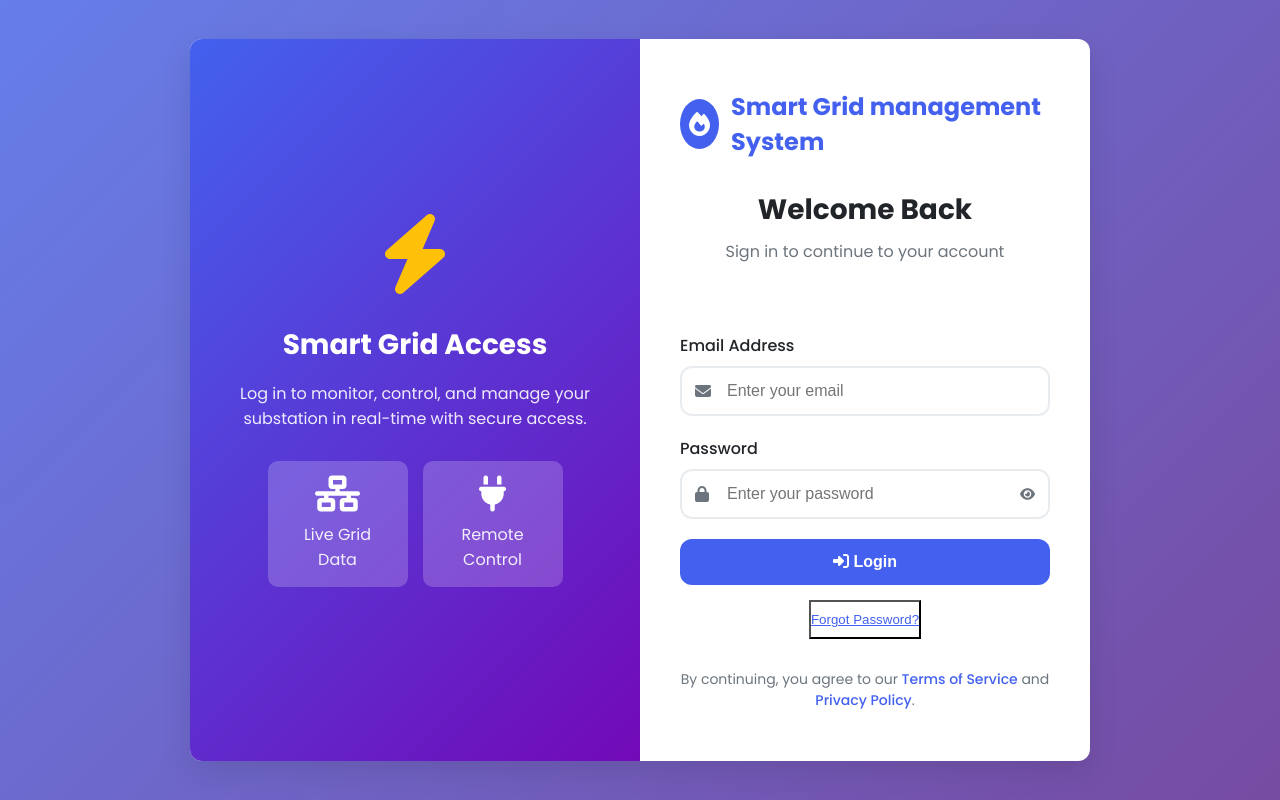
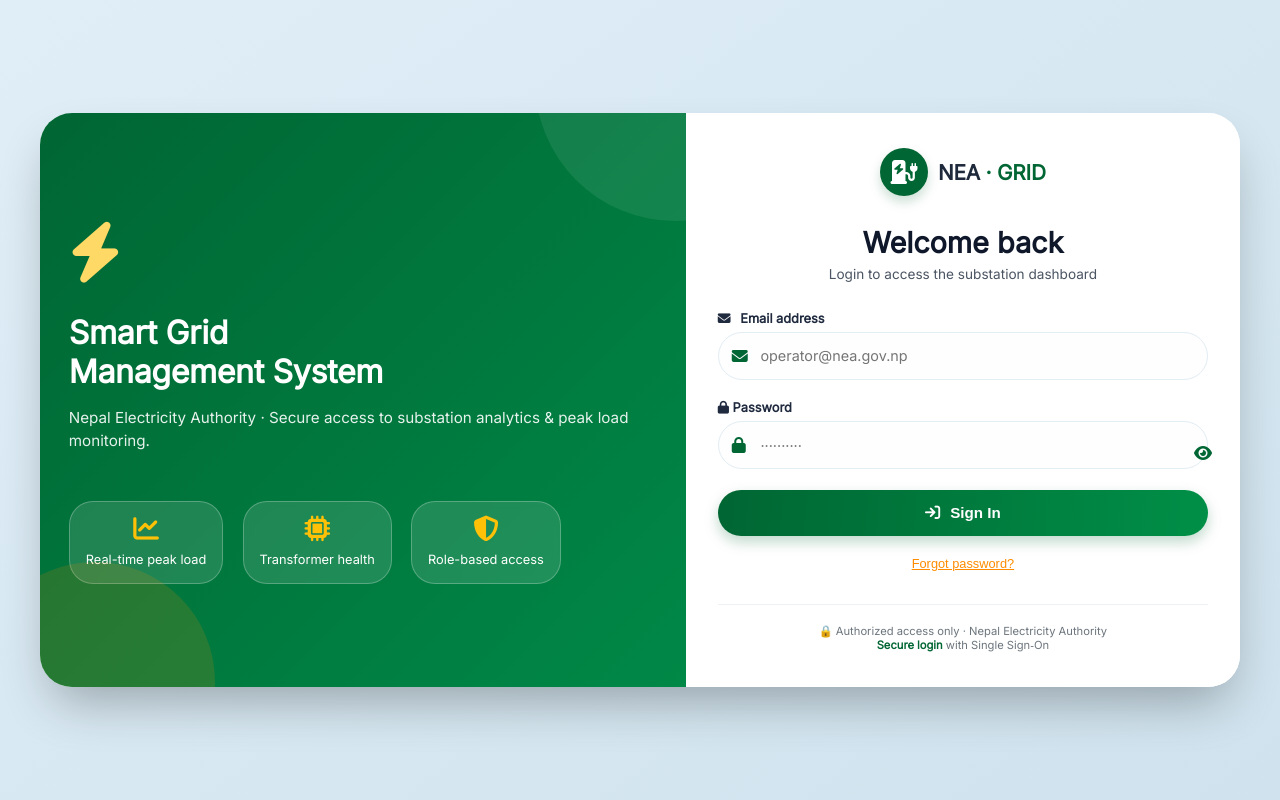
Before and after one commit to deepakrajpant/grid, a plain HTML site: page index.html in a window 1280 px wide. Drawn offline with Linux system fonts and the light colour scheme; no server answers.

Commit message:
Update index.html

```diff
--- a/index.html
+++ b/index.html
@@ -2,27 +2,11 @@
 <html lang="en">
 <head>
   <meta charset="UTF-8">
-  <meta name="viewport" content="width=device-width, initial-scale=1.0">
-  <title>Smart Grid Management System </title>
+  <meta name="viewport" content="width=device-width, initial-scale=1.0, viewport-fit=cover">
+  <title>NEA Smart Grid Access | Login</title>
   <link rel="stylesheet" href="https://cdnjs.cloudflare.com/ajax/libs/font-awesome/6.4.0/css/all.min.css">
-  <link href="https://fonts.googleapis.com/css2?family=Poppins:wght@300;400;500;600;700&display=swap" rel="stylesheet">
+  <link href="https://fonts.googleapis.com/css2?family=Inter:opsz,wght@14..32,300;400;500;600;700;800&display=swap" rel="stylesheet">
   <style>
-    :root {
-      --primary: #4361ee;
-      --primary-dark: #3a56d4;
-      --secondary: #7209b7;
-      --accent: #f72585;
-      --light: #f8f9fa;
-      --dark: #212529;
-      --success: #4cc9f0;
-      --error: #f94144;
-      --gray: #6c757d;
-      --light-gray: #e9ecef;
-      --border-radius: 12px;
-      --box-shadow: 0 10px 30px rgba(0, 0, 0, 0.1);
-      --transition: all 0.3s ease;
-    }
-
     * {
       margin: 0;
       padding: 0;
@@ -30,425 +14,446 @@
     }
 
     body {
-      font-family: 'Poppins', sans-serif;
-      background: linear-gradient(135deg, #667eea 0%, #764ba2 100%);
+      font-family: 'Inter', sans-serif;
+      background: linear-gradient(145deg, #e0eef7 0%, #cfe2ed 100%);
       min-height: 100vh;
       display: flex;
+      align-items: center;
       justify-content: center;
-      align-items: center;
-      padding: 20px;
-      color: var(--dark);
+      padding: 1.5rem;
     }
 
-    .container {
+    /* main container - card style like dashboard */
+    .login-wrapper {
+      max-width: 1200px;
+      width: 100%;
+      background: rgba(255, 255, 255, 0.98);
+      border-radius: 2rem;
+      box-shadow: 0 25px 50px -12px rgba(0, 0, 0, 0.3);
+      overflow: hidden;
       display: flex;
-      max-width: 900px;
-      width: 100%;
-      background: white;
-      border-radius: var(--border-radius);
-      overflow: hidden;
-      box-shadow: var(--box-shadow);
-      animation: fadeIn 0.5s ease;
+      flex-wrap: wrap;
+      transition: all 0.2s;
     }
 
-    @keyframes fadeIn {
-      from { opacity: 0; transform: translateY(20px); }
-      to { opacity: 1; transform: translateY(0); }
-    }
-
-    .illustration {
-      flex: 1;
-      background: linear-gradient(135deg, #4361ee 0%, #7209b7 100%);
+    /* left illustration panel - green gradient (NEA style) */
+    .hero-panel {
+      flex: 1.2;
+      background: linear-gradient(135deg, #006633 0%, #008847 100%);
+      padding: 2rem 1.8rem;
       display: flex;
       flex-direction: column;
       justify-content: center;
-      align-items: center;
-      padding: 40px;
       color: white;
-      text-align: center;
-      display: none;
+      position: relative;
+      overflow: hidden;
     }
 
-    .illustration img {
-      width: 100%;
-      max-width: 300px;
-      margin-bottom: 20px;
+    .hero-panel::before {
+      content: "";
+      position: absolute;
+      top: -30%;
+      right: -20%;
+      width: 280px;
+      height: 280px;
+      background: rgba(255,255,255,0.08);
+      border-radius: 50%;
+      pointer-events: none;
     }
 
-    .illustration h2 {
-      font-size: 28px;
-      margin-bottom: 15px;
+    .hero-panel::after {
+      content: "";
+      position: absolute;
+      bottom: -20%;
+      left: -10%;
+      width: 240px;
+      height: 240px;
+      background: rgba(255,140,0,0.15);
+      border-radius: 50%;
+      pointer-events: none;
     }
 
-    .illustration p {
-      font-size: 16px;
-      opacity: 0.9;
+    .hero-icon {
+      font-size: 3.8rem;
+      margin-bottom: 1.5rem;
+      color: #FFD966;
     }
 
-    .auth-container {
-      flex: 1;
-      padding: 50px 40px;
-      position: relative;
+    .hero-panel h2 {
+      font-size: 2rem;
+      font-weight: 700;
+      letter-spacing: -0.3px;
+      margin-bottom: 1rem;
+      line-height: 1.2;
     }
 
-    .logo {
+    .hero-panel p {
+      font-size: 0.95rem;
+      opacity: 0.9;
+      margin-bottom: 2rem;
+      line-height: 1.5;
+    }
+
+    .feature-grid {
+      display: flex;
+      gap: 1.2rem;
+      flex-wrap: wrap;
+      margin-top: 1rem;
+    }
+
+    .feature-card {
+      background: rgba(255, 255, 255, 0.12);
+      backdrop-filter: blur(4px);
+      padding: 0.9rem 1rem;
+      border-radius: 1.5rem;
+      min-width: 130px;
+      text-align: center;
+      border: 1px solid rgba(255,255,255,0.25);
+    }
+
+    .feature-card i {
+      font-size: 1.6rem;
+      margin-bottom: 0.4rem;
+      display: block;
+      color: #FFC107;
+    }
+
+    .feature-card span {
+      font-weight: 500;
+      font-size: 0.8rem;
+    }
+
+    /* right form panel */
+    .form-panel {
+      flex: 1;
+      padding: 2.2rem 2rem;
+      background: white;
+    }
+
+    .logo-area {
+      display: flex;
+      align-items: center;
+      gap: 10px;
+      margin-bottom: 1.8rem;
+      justify-content: center;
+    }
+
+    .logo-badge {
+      background: #006633;
+      width: 48px;
+      height: 48px;
+      border-radius: 60px;
       display: flex;
       align-items: center;
       justify-content: center;
-      margin-bottom: 30px;
-    }
-
-    .logo-icon {
-      background: var(--primary);
-      width: 50px;
-      height: 50px;
-      border-radius: 50%;
-      display: flex;
-      align-items: center;
-      justify-content: center;
-      margin-right: 12px;
       color: white;
-      font-size: 24px;
+      font-size: 1.5rem;
+      box-shadow: 0 6px 12px rgba(0,102,51,0.2);
     }
 
     .logo-text {
-      font-size: 24px;
       font-weight: 700;
-      color: var(--primary);
+      font-size: 1.3rem;
+      color: #1e293b;
+      letter-spacing: -0.2px;
+    }
+
+    .logo-text span {
+      color: #006633;
+      font-weight: 800;
     }
 
     .form-header {
       text-align: center;
-      margin-bottom: 30px;
+      margin-bottom: 1.8rem;
     }
 
     .form-header h1 {
-      font-size: 28px;
-      color: var(--dark);
-      margin-bottom: 8px;
+      font-size: 1.8rem;
+      font-weight: 700;
+      color: #0f172a;
     }
 
     .form-header p {
-      color: var(--gray);
-      font-size: 16px;
+      color: #4b5563;
+      font-size: 0.85rem;
+      margin-top: 6px;
     }
 
-    .form-group {
-      margin-bottom: 20px;
-      position: relative;
+    .input-group {
+      margin-bottom: 1.3rem;
     }
 
-    .form-group label {
+    .input-group label {
       display: block;
-      margin-bottom: 8px;
-      font-weight: 500;
-      color: var(--dark);
+      font-weight: 600;
+      font-size: 0.8rem;
+      color: #1f2a3e;
+      margin-bottom: 6px;
     }
 
-    .input-with-icon {
+    .input-icon-wrapper {
       position: relative;
+      display: flex;
+      align-items: center;
     }
 
-    .input-icon {
+    .input-icon-wrapper i:first-child {
       position: absolute;
-      left: 15px;
-      top: 50%;
-      transform: translateY(-50%);
-      color: var(--gray);
+      left: 14px;
+      color: #006633;
+      font-size: 1rem;
     }
 
-    .form-control {
+    .input-icon-wrapper input {
       width: 100%;
-      padding: 14px 20px 14px 45px;
-      border: 2px solid var(--light-gray);
-      border-radius: var(--border-radius);
-      font-size: 16px;
-      transition: var(--transition);
+      padding: 0.9rem 1rem 0.9rem 2.6rem;
+      border: 1.5px solid #e2edf4;
+      border-radius: 60px;
+      font-size: 0.9rem;
+      font-family: 'Inter', monospace;
+      transition: all 0.2s;
+      background: #fefefe;
       outline: none;
     }
 
-    .form-control:focus {
-      border-color: var(--primary);
-      box-shadow: 0 0 0 3px rgba(67, 97, 238, 0.2);
+    .input-icon-wrapper input:focus {
+      border-color: #FF8C00;
+      box-shadow: 0 0 0 3px rgba(255, 140, 0, 0.15);
     }
 
     .password-toggle {
       position: absolute;
-      right: 15px;
-      top: 50%;
-      transform: translateY(-50%);
+      right: 12px;
       background: none;
       border: none;
-      color: var(--gray);
       cursor: pointer;
+      color: #94a3b8;
+      font-size: 1rem;
+      padding: 0 8px;
     }
 
-    .btn {
-      display: block;
+    .btn-login {
+      background: linear-gradient(95deg, #006633, #008f47);
       width: 100%;
-      padding: 14px;
+      padding: 0.9rem;
       border: none;
-      border-radius: var(--border-radius);
-      font-size: 16px;
-      font-weight: 600;
+      border-radius: 60px;
+      font-weight: 700;
+      font-size: 0.95rem;
+      color: white;
+      display: flex;
+      align-items: center;
+      justify-content: center;
+      gap: 10px;
       cursor: pointer;
-      transition: var(--transition);
-      text-align: center;
+      transition: 0.2s;
+      margin: 0.8rem 0 1rem;
+      box-shadow: 0 6px 14px rgba(0,102,51,0.25);
     }
 
-    .btn-primary {
-      background: var(--primary);
-      color: white;
-      margin-top: 10px;
+    .btn-login:hover {
+      transform: translateY(-2px);
+      filter: brightness(1.02);
     }
 
-    .btn-primary:hover {
-      background: var(--primary-dark);
-      transform: translateY(-2px);
+    .forgot-link {
+      text-align: center;
+      margin: 0.5rem 0;
     }
 
-    .btn-secondary {
-      background: var(--secondary);
-      color: white;
-      margin-top: 10px;
+    .forgot-link button {
+      background: none;
+      border: none;
+      font-size: 0.8rem;
+      font-weight: 500;
+      color: #FF8C00;
+      cursor: pointer;
+      text-decoration: underline;
     }
 
-    .btn-secondary:hover {
-      opacity: 0.9;
-      transform: translateY(-2px);
+    .footer-note {
+      text-align: center;
+      margin-top: 2rem;
+      font-size: 0.7rem;
+      color: #6c757d;
+      border-top: 1px solid #eef2f5;
+      padding-top: 1.2rem;
     }
 
-    .btn-link {
-      background: none;
-      color: var(--primary);
-      text-decoration: underline;
-      font-weight: 500;
-      padding: 10px 0;
+    .footer-note a {
+      color: #006633;
+      text-decoration: none;
+      font-weight: 600;
     }
 
-    .btn-link:hover {
-      color: var(--primary-dark);
-    }
-
-    .divider {
-      display: flex;
-      align-items: center;
-      margin: 20px 0;
-    }
-
-    .divider-line {
-      flex: 1;
-      height: 1px;
-      background: var(--light-gray);
-    }
-
-    .divider-text {
-      padding: 0 15px;
-      color: var(--gray);
-      font-size: 14px;
-    }
-
-    #msg {
-      padding: 12px;
-      border-radius: var(--border-radius);
-      margin: 15px 0;
+    .msg-alert {
+      padding: 0.75rem;
+      border-radius: 60px;
+      font-size: 0.8rem;
       text-align: center;
-      font-weight: 500;
+      margin-bottom: 1.2rem;
     }
 
     .msg-error {
-      background: rgba(249, 65, 68, 0.1);
-      color: var(--error);
-      border: 1px solid rgba(249, 65, 68, 0.2);
+      background: #ffece6;
+      color: #bc4e2c;
+      border-left: 4px solid #f97316;
     }
 
     .msg-success {
-      background: rgba(76, 201, 240, 0.1);
-      color: var(--success);
-      border: 1px solid rgba(76, 201, 240, 0.2);
+      background: #e3f7e8;
+      color: #006633;
+      border-left: 4px solid #006633;
     }
 
-    .loading {
+    /* loading overlay */
+    .loading-overlay {
       position: absolute;
       top: 0;
       left: 0;
-      right: 0;
-      bottom: 0;
-      background: rgba(255, 255, 255, 0.8);
+      width: 100%;
+      height: 100%;
+      background: rgba(255,255,255,0.85);
+      backdrop-filter: blur(4px);
       display: flex;
       align-items: center;
       justify-content: center;
-      border-radius: var(--border-radius);
-      z-index: 10;
+      z-index: 100;
+      border-radius: 2rem;
       opacity: 0;
       visibility: hidden;
-      transition: var(--transition);
+      transition: 0.2s;
     }
 
-    .loading.active {
+    .loading-overlay.active {
       opacity: 1;
       visibility: visible;
     }
 
     .spinner {
-      width: 50px;
-      height: 50px;
-      border: 5px solid rgba(67, 97, 238, 0.2);
-      border-top: 5px solid var(--primary);
+      width: 48px;
+      height: 48px;
+      border: 4px solid #e2edf4;
+      border-top: 4px solid #006633;
       border-radius: 50%;
-      animation: spin 1s linear infinite;
+      animation: spin 0.7s linear infinite;
     }
 
     @keyframes spin {
-      0% { transform: rotate(0deg); }
-      100% { transform: rotate(360deg); }
+      to { transform: rotate(360deg); }
     }
 
-    .social-login {
-      display: flex;
-      gap: 15px;
-      margin-top: 20px;
+    /* responsive */
+    @media (max-width: 800px) {
+      body {
+        padding: 1rem;
       }
-
-    .social-btn {
+      .hero-panel {
+        display: none;
+      }
+      .form-panel {
         flex: 1;
-      padding: 12px;
-      border-radius: var(--border-radius);
-      display: flex;
-      align-items: center;
-      justify-content: center;
-      background: var(--light);
-      border: 1px solid var(--light-gray);
-      color: var(--dark);
-      font-weight: 500;
-      transition: var(--transition);
+        padding: 1.8rem;
       }
-
-    .social-btn:hover {
-      background: var(--light-gray);
-      transform: translateY(-2px);
+      .login-wrapper {
+        max-width: 500px;
+        margin: 0 auto;
       }
-
-    .social-btn i {
-      margin-right: 8px;
-      font-size: 18px;
+      .logo-text {
+        font-size: 1.2rem;
       }
-
-    .google { color: #DB4437; }
-    .facebook { color: #4267B2; }
-    .github { color: #333; }
-
-    .footer {
-      text-align: center;
-      margin-top: 30px;
-      color: var(--gray);
-      font-size: 14px;
-    }
-
-    .footer a {
-      color: var(--primary);
-      text-decoration: none;
-      font-weight: 500;
-    }
-
-    .footer a:hover {
-      text-decoration: underline;
-    }
-
-    /* Responsive Design */
-    @media (min-width: 768px) {
-      .illustration {
-        display: flex;
+      .form-header h1 {
+        font-size: 1.5rem;
       }
     }
 
     @media (max-width: 480px) {
-      .auth-container {
-        padding: 40px 20px;
+      .form-panel {
+        padding: 1.5rem;
       }
-
-      .form-header h1 {
-        font-size: 24px;
+      .input-icon-wrapper input {
+        padding: 0.8rem 1rem 0.8rem 2.5rem;
       }
-
-      .social-login {
-        flex-direction: column;
+      .btn-login {
+        padding: 0.8rem;
       }
     }
   </style>
 </head>
 <body>
-<div class="container">
-  <div class="illustration">
-    <i class="fas fa-bolt" style="font-size: 80px; margin-bottom: 30px; color: #ffc107;"></i>
-    <h2>Smart Grid Access</h2>
-    <p>Log in to monitor, control, and manage your substation in real-time with secure access.</p>
-
-    <div style="margin-top: 30px; display: flex; gap: 15px;">
-      <div style="background: rgba(255,255,255,0.2); padding: 15px; border-radius: 10px; width: 140px;">
-        <i class="fas fa-network-wired" style="font-size: 36px; margin-bottom: 10px;"></i>
-        <p>Live Grid Data</p>
+<div class="login-wrapper">
+  <!-- Left panel: NEA themed illustration -->
+  <div class="hero-panel">
+    <div class="hero-icon">
+      <i class="fas fa-bolt"></i>
     </div>
-      <div style="background: rgba(255,255,255,0.2); padding: 15px; border-radius: 10px; width: 140px;">
-        <i class="fas fa-plug" style="font-size: 36px; margin-bottom: 10px;"></i>
-        <p>Remote Control</p>
+    <h2>Smart Grid<br>Management System</h2>
+    <p>Nepal Electricity Authority · Secure access to substation analytics & peak load monitoring.</p>
+    <div class="feature-grid">
+      <div class="feature-card">
+        <i class="fas fa-chart-line"></i>
+        <span>Real-time peak load</span>
+      </div>
+      <div class="feature-card">
+        <i class="fas fa-microchip"></i>
+        <span>Transformer health</span>
+      </div>
+      <div class="feature-card">
+        <i class="fas fa-shield-alt"></i>
+        <span>Role-based access</span>
       </div>
     </div>
   </div>
 
-    <div class="auth-container">
-      <div class="logo">
-        <div class="logo-icon">
-          <i class="fas fa-fire"></i>
+  <!-- Right panel: login form -->
+  <div class="form-panel" style="position: relative;">
+    <div class="logo-area">
+      <div class="logo-badge">
+        <i class="fas fa-charging-station"></i>
       </div>
-        <div class="logo-text">Smart Grid management System</div>
+      <div class="logo-text">NEA<span> · GRID</span></div>
     </div>
 
     <div class="form-header">
-        <h1>Welcome Back</h1>
-        <p>Sign in to continue to your account</p>
+      <h1>Welcome back</h1>
+      <p>Login to access the substation dashboard</p>
     </div>
 
     <div id="msg"></div>
 
-      <div class="form-group">
-        <label for="email">Email Address</label>
-        <div class="input-with-icon">
-          <i class="fas fa-envelope input-icon"></i>
-          <input type="email" id="email" class="form-control" placeholder="Enter your email">
+    <div class="input-group">
+      <label><i class="fas fa-envelope" style="margin-right: 6px;"></i> Email address</label>
+      <div class="input-icon-wrapper">
+        <i class="fas fa-envelope"></i>
+        <input type="email" id="email" placeholder="operator@nea.gov.np" autocomplete="email">
       </div>
     </div>
 
-      <div class="form-group">
-        <label for="password">Password</label>
-        <div class="input-with-icon">
-          <i class="fas fa-lock input-icon"></i>
-          <input type="password" id="password" class="form-control" placeholder="Enter your password">
-          <button class="password-toggle" id="togglePassword">
+    <div class="input-group">
+      <label><i class="fas fa-lock"></i> Password</label>
+      <div class="input-icon-wrapper">
+        <i class="fas fa-lock"></i>
+        <input type="password" id="password" placeholder="··········" autocomplete="current-password">
+        <button class="password-toggle" id="togglePassword" type="button">
           <i class="fas fa-eye"></i>
         </button>
       </div>
     </div>
 
-      <button class="btn btn-primary" onclick="login()">
-        <i class="fas fa-sign-in-alt"></i> Login
+    <button class="btn-login" onclick="login()">
+      <i class="fas fa-arrow-right-to-bracket"></i> Sign In
     </button>
 
-
-
-      <div style="text-align: center; margin-top: 15px;">
-        <button class="btn-link" onclick="forgotPassword()">
-          Forgot Password?
-        </button>
+    <div class="forgot-link">
+      <button onclick="forgotPassword()" id="forgotBtn">Forgot password?</button>
     </div>
 
-
-
-      <div class="footer">
-        <p>By continuing, you agree to our <a href="#">Terms of Service</a> and <a href="#">Privacy Policy</a>.</p>
+    <div class="footer-note">
+      <p>🔒 Authorized access only · Nepal Electricity Authority<br> <a href="#">Secure login</a> with Single Sign‑On</p>
     </div>
 
-      <div class="loading" id="loading">
+    <div id="loading" class="loading-overlay">
       <div class="spinner"></div>
     </div>
   </div>
@@ -459,7 +464,6 @@
   import {
     getAuth,
     signInWithEmailAndPassword,
-      createUserWithEmailAndPassword,
     sendPasswordResetEmail,
     onAuthStateChanged
   } from "https://www.gstatic.com/firebasejs/10.12.0/firebase-auth.js";
@@ -478,45 +482,41 @@
   const auth = getAuth(app);
 
   // DOM elements
-    const loading = document.getElementById('loading');
+  const loadingEl = document.getElementById('loading');
   const togglePassword = document.getElementById('togglePassword');
   const passwordField = document.getElementById('password');
   const msgElement = document.getElementById('msg');
 
-    // Toggle password visibility
-    togglePassword.addEventListener('click', function() {
-      const type = passwordField.getAttribute('type') === 'password' ? 'text' : 'password';
-      passwordField.setAttribute('type', type);
-      this.innerHTML = type === 'password' ? '<i class="fas fa-eye"></i>' : '<i class="fas fa-eye-slash"></i>';
-    });
+  // Helper UI
+  function showLoading() { if(loadingEl) loadingEl.classList.add('active'); }
+  function hideLoading() { if(loadingEl) loadingEl.classList.remove('active'); }
 
-    // Show loading indicator
-    function showLoading() {
-      loading.classList.add('active');
-    }
-
-    // Hide loading indicator
-    function hideLoading() {
-      loading.classList.remove('active');
-    }
-
-    // Show message
-    function showMsg(msg, success = false) {
+  function showMsg(msg, isSuccess = false) {
+    if(!msgElement) return;
     msgElement.innerText = msg;
-      msgElement.className = success ? 'msg-success' : 'msg-error';
+    msgElement.className = `msg-alert ${isSuccess ? 'msg-success' : 'msg-error'}`;
     setTimeout(() => {
       msgElement.innerText = '';
       msgElement.className = '';
     }, 5000);
   }
 
-    // Login function
+  // Toggle password visibility
+  if (togglePassword) {
+    togglePassword.addEventListener('click', () => {
+      const type = passwordField.getAttribute('type') === 'password' ? 'text' : 'password';
+      passwordField.setAttribute('type', type);
+      togglePassword.innerHTML = type === 'password' ? '<i class="fas fa-eye"></i>' : '<i class="fas fa-eye-slash"></i>';
+    });
+  }
+
+  // Login logic (preserved exact routing)
   window.login = function () {
-      const email = document.getElementById("email").value;
+    const email = document.getElementById("email").value.trim();
     const password = document.getElementById("password").value;
 
     if (!email || !password) {
-        showMsg("Please fill in all fields");
+      showMsg("Please fill in both email and password.");
       return;
     }
 
@@ -525,77 +525,59 @@
     signInWithEmailAndPassword(auth, email, password)
       .then(() => {
         hideLoading();
-
         const userEmail = auth.currentUser.email;
-
-    if (
-      userEmail === "mainahiya132ss@gmail.com" ||
-      userEmail === "abc2@gmail.com"
-    ) {
+        // routing exactly as original (mainahiya / xyz / home)
+        if (userEmail === "mainahiya132ss@gmail.com" || userEmail === "abc2@gmail.com") {
           window.location.href = "mainahiya.html";
         }
-    else if (
-      userEmail === "xyz@gmail.com" ||
-      userEmail === "xyz2@gmail.com"
-    ) {
+        else if (userEmail === "xyz@gmail.com" || userEmail === "xyz2@gmail.com") {
           window.location.href = "xyz.html";
         }
         else {
           window.location.href = "home.html";
         }
-
       })
       .catch(error => {
+        hideLoading();
+        let friendlyMsg = error.message;
+        if (error.code === 'auth/invalid-credential') friendlyMsg = 'Invalid email or password.';
+        showMsg(friendlyMsg);
+      });
+  };
+
+  // Forgot password function (unchanged behavior)
+  window.forgotPassword = function () {
+    const email = document.getElementById("email").value.trim();
+    if (!email) {
+      showMsg("Please enter your email address to reset password.");
+      return;
+    }
+
+    showLoading();
+    sendPasswordResetEmail(auth, email)
+      .then(() => {
+        hideLoading();
+        showMsg("✅ Password reset link sent to your email. Check inbox.", true);
+      })
+      .catch((error) => {
         hideLoading();
         showMsg(error.message);
       });
   };
 
-
-    // Forgot password function
-    window.forgotPassword = function () {
-      const email = document.getElementById("email").value;
-
-      if (!email) {
-        showMsg("Please enter your email address");
-        return;
-      }
-
-      showLoading();
-
-      sendPasswordResetEmail(auth, email)
-        .then(() => {
-          hideLoading();
-          showMsg("Password reset link sent to your email", true);
-        })
-        .catch(error => {
-          hideLoading();
-          showMsg(error.message);
-        });
-    };
-
-// Redirect if already logged in
-onAuthStateChanged(auth, user => {
+  // Auto redirect if already logged in (preserve original routing)
+  onAuthStateChanged(auth, (user) => {
     if (user) {
-
       const userEmail = user.email;
-
-    if (
-      userEmail === "mainahiya132ss@gmail.com" ||
-      userEmail === "abc2@gmail.com"
-    ) {
+      if (userEmail === "mainahiya132ss@gmail.com" || userEmail === "abc2@gmail.com") {
         window.location.href = "mainahiya.html";
       }
-    else if (
-      userEmail === "xyz@gmail.com" ||
-      userEmail === "xyz2@gmail.com"
-    ) {
+      else if (userEmail === "xyz@gmail.com" || userEmail === "xyz2@gmail.com") {
         window.location.href = "xyz.html";
       }
       else {
         window.location.href = "home.html";
       }
-
     }
   });
 </script>
```
Lines whose indentation alone changed are shown as unchanged.
